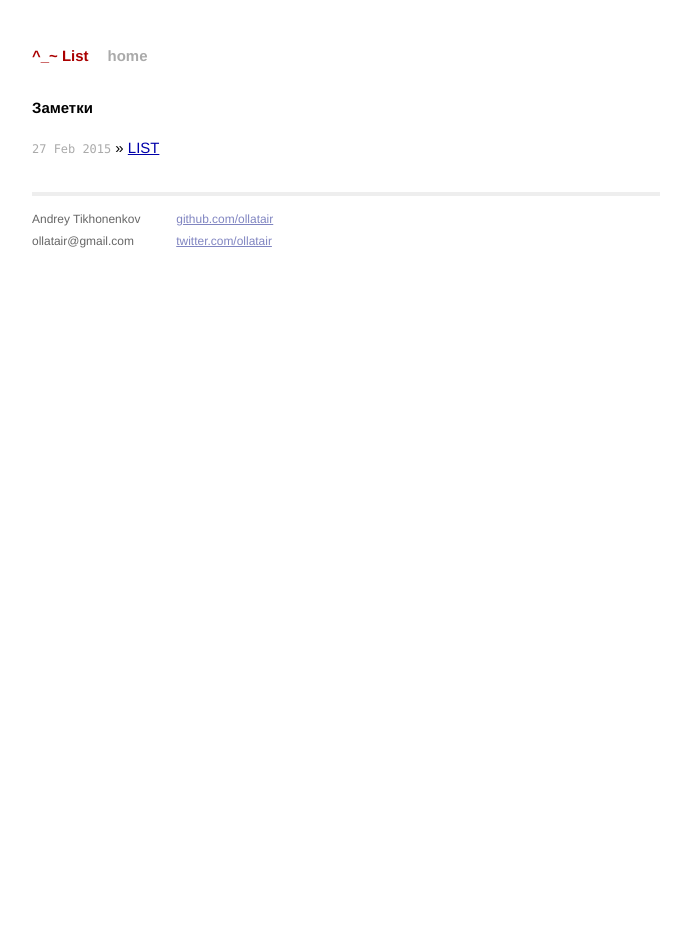
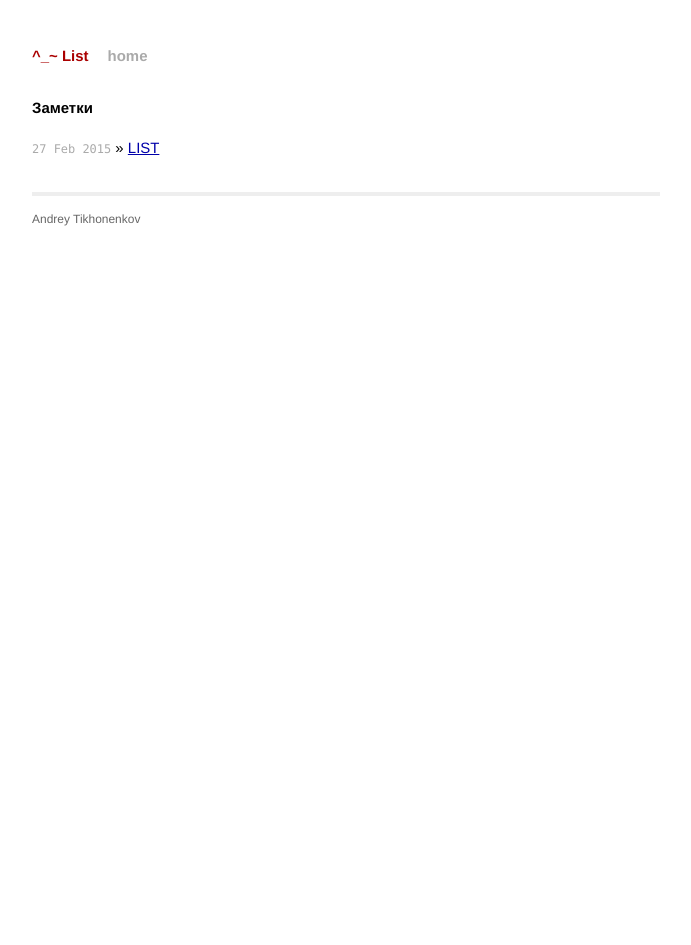
Before and after one commit to Ollatair/ollatair.github.io, a Jekyll site: the page built from index.html, in a window 1280 px wide. Shown: the whole page, without its empty margins (294-985 px from the left). Built offline with Jekyll 4.4.1, drawn with Linux system fonts in a browser that asks for light colours; Markdown is read by kramdown in place of the engine named in the settings.

Commit message:
remove unused contact

```diff
--- a/_layouts/default.html
+++ b/_layouts/default.html
@@ -27,13 +27,10 @@
             <div class="contact">
               <p>
                 Andrey Tikhonenkov<br />
-                ollatair@gmail.com
               </p>
             </div>
             <div class="contact">
               <p>
-                <a href="https://github.com/ollatair">github.com/ollatair</a><br />
-                <a href="https://twitter.com/ollatair">twitter.com/ollatair</a><br />
               </p>
             </div>
           </div>
```
